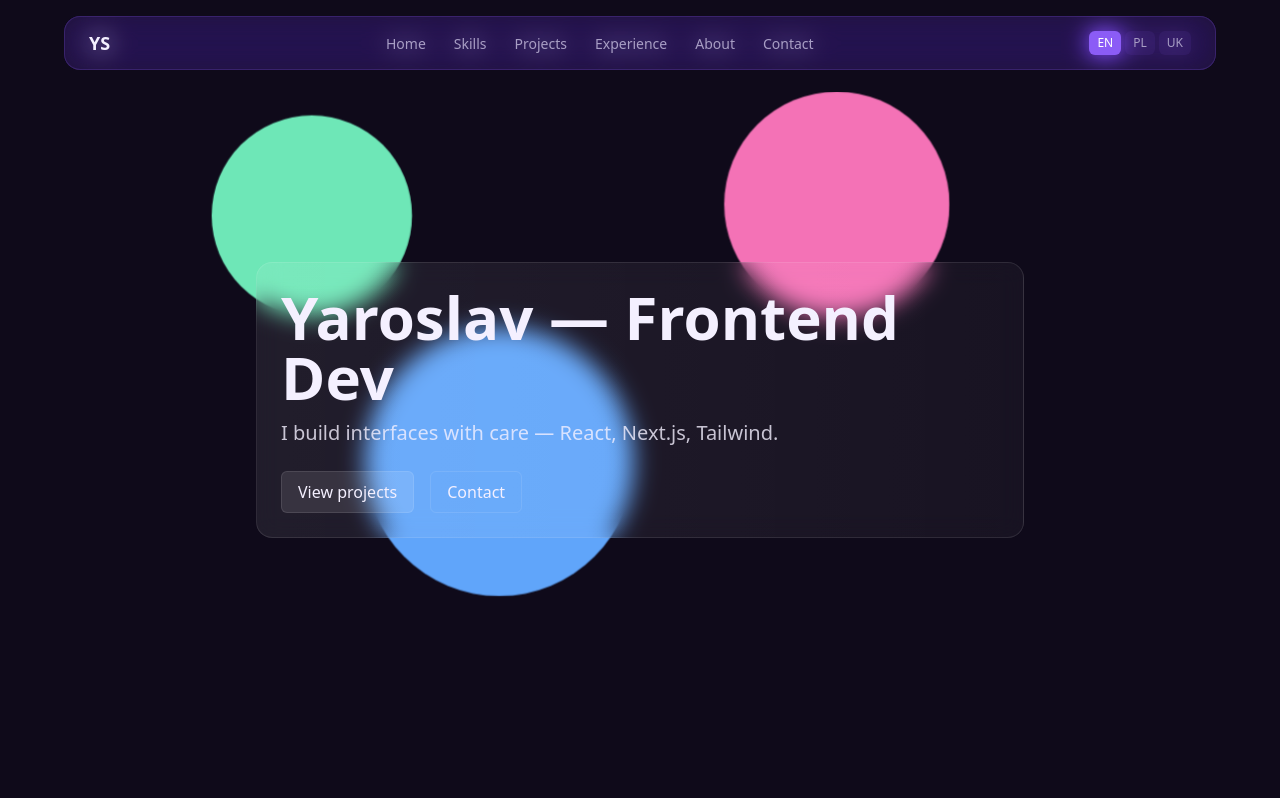
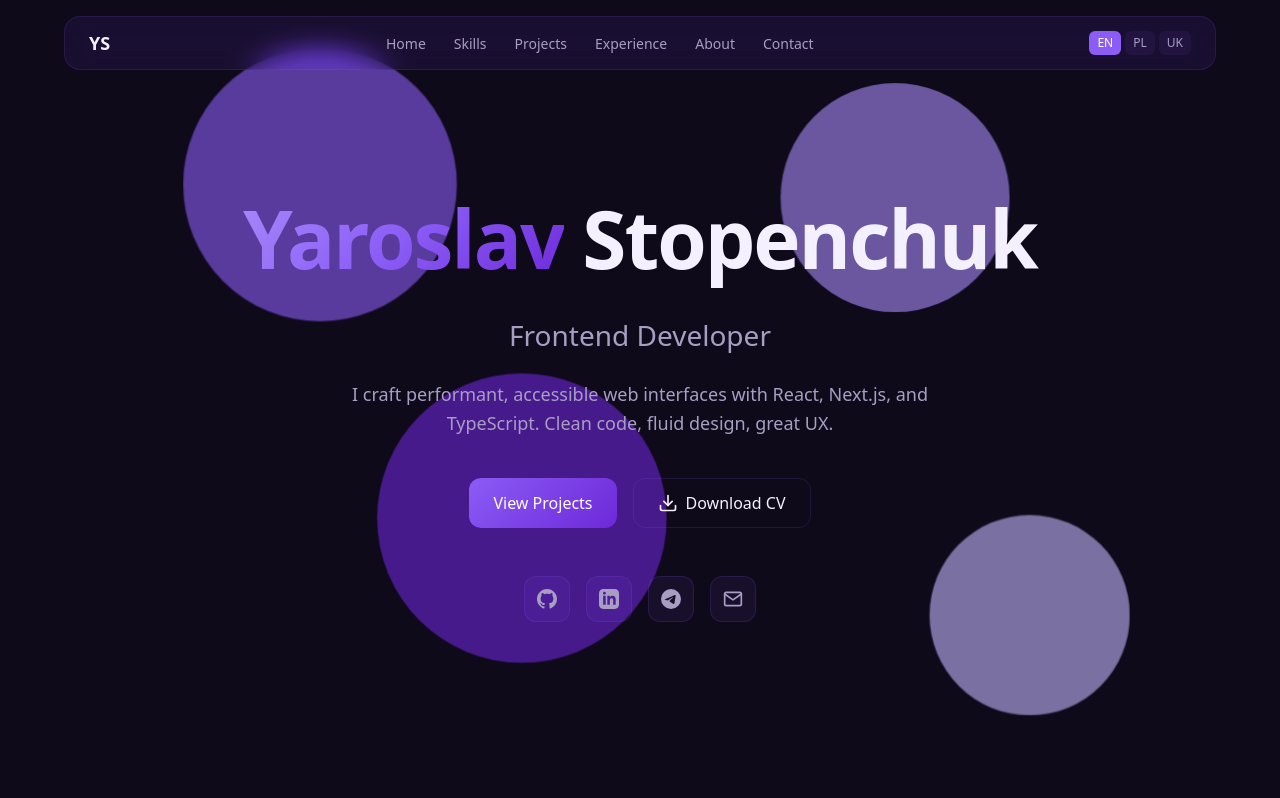
Before and after one commit to humblezxc/portfolio, a Next.js app: page / in a window 1280 px wide. Shown: the top 798 px of the page. Built offline with nearby package versions, Linux system fonts and the light colour scheme.

Commit message:
Update Hero and page composition

```diff
--- a/src/app/page.tsx
+++ b/src/app/page.tsx
@@ -1,21 +1,19 @@
-import Header from "@/components/Header";
 import Hero from "@/components/Hero";
+import Skills from "@/components/Skills";
 import Projects from "@/components/Projects";
+import Experience from "@/components/Experience";
 import About from "@/components/About";
 import Contact from "@/components/Contact";
-import Footer from "@/components/Footer";
 
 export default function Home() {
   return (
-    <>
-        <Header />
     <main>
         <Hero />
+        <Skills />
         <Projects />
+        <Experience />
         <About />
         <Contact />
     </main>
-        <Footer />
-    </>
   );
 }
--- a/src/components/Hero.tsx
+++ b/src/components/Hero.tsx
@@ -1,58 +1,190 @@
 "use client";
 import React from "react";
+import { useI18n } from "@/lib/i18n";
+
+const GithubIcon = () => (
+    <svg viewBox="0 0 24 24" fill="currentColor" className="w-5 h-5">
+        <path d="M12 0c-6.626 0-12 5.373-12 12 0 5.302 3.438 9.8 8.207 11.387.599.111.793-.261.793-.577v-2.234c-3.338.726-4.033-1.416-4.033-1.416-.546-1.387-1.333-1.756-1.333-1.756-1.089-.745.083-.729.083-.729 1.205.084 1.839 1.237 1.839 1.237 1.07 1.834 2.807 1.304 3.492.997.107-.775.418-1.305.762-1.604-2.665-.305-5.467-1.334-5.467-5.931 0-1.311.469-2.381 1.236-3.221-.124-.303-.535-1.524.117-3.176 0 0 1.008-.322 3.301 1.23.957-.266 1.983-.399 3.003-.404 1.02.005 2.047.138 3.006.404 2.291-1.552 3.297-1.23 3.297-1.23.653 1.653.242 2.874.118 3.176.77.84 1.235 1.911 1.235 3.221 0 4.609-2.807 5.624-5.479 5.921.43.372.823 1.102.823 2.222v3.293c0 .319.192.694.801.576 4.765-1.589 8.199-6.086 8.199-11.386 0-6.627-5.373-12-12-12z"/>
+    </svg>
+);
+
+const LinkedInIcon = () => (
+    <svg viewBox="0 0 24 24" fill="currentColor" className="w-5 h-5">
+        <path d="M19 0h-14c-2.761 0-5 2.239-5 5v14c0 2.761 2.239 5 5 5h14c2.762 0 5-2.239 5-5v-14c0-2.761-2.238-5-5-5zm-11 19h-3v-11h3v11zm-1.5-12.268c-.966 0-1.75-.79-1.75-1.764s.784-1.764 1.75-1.764 1.75.79 1.75 1.764-.783 1.764-1.75 1.764zm13.5 12.268h-3v-5.604c0-3.368-4-3.113-4 0v5.604h-3v-11h3v1.765c1.396-2.586 7-2.777 7 2.476v6.759z"/>
+    </svg>
+);
+
+const TelegramIcon = () => (
+    <svg viewBox="0 0 24 24" fill="currentColor" className="w-5 h-5">
+        <path d="M11.944 0A12 12 0 0 0 0 12a12 12 0 0 0 12 12 12 12 0 0 0 12-12A12 12 0 0 0 12 0a12 12 0 0 0-.056 0zm4.962 7.224c.1-.002.321.023.465.14a.506.506 0 0 1 .171.325c.016.093.036.306.02.472-.18 1.898-.962 6.502-1.36 8.627-.168.9-.499 1.201-.82 1.23-.696.065-1.225-.46-1.9-.902-1.056-.693-1.653-1.124-2.678-1.8-1.185-.78-.417-1.21.258-1.91.177-.184 3.247-2.977 3.307-3.23.007-.032.014-.15-.056-.212s-.174-.041-.249-.024c-.106.024-1.793 1.14-5.061 3.345-.48.33-.913.49-1.302.48-.428-.008-1.252-.241-1.865-.44-.752-.245-1.349-.374-1.297-.789.027-.216.325-.437.893-.663 3.498-1.524 5.83-2.529 6.998-3.014 3.332-1.386 4.025-1.627 4.476-1.635z"/>
+    </svg>
+);
+
+const EmailIcon = () => (
+    <svg viewBox="0 0 24 24" fill="none" stroke="currentColor" strokeWidth="2" strokeLinecap="round" strokeLinejoin="round" className="w-5 h-5">
+        <path d="M4 4h16c1.1 0 2 .9 2 2v12c0 1.1-.9 2-2 2H4c-1.1 0-2-.9-2-2V6c0-1.1.9-2 2-2z"/>
+        <polyline points="22,6 12,13 2,6"/>
+    </svg>
+);
+
+const DownloadIcon = () => (
+    <svg viewBox="0 0 24 24" fill="none" stroke="currentColor" strokeWidth="2" strokeLinecap="round" strokeLinejoin="round" className="w-5 h-5">
+        <path d="M21 15v4a2 2 0 0 1-2 2H5a2 2 0 0 1-2-2v-4"/>
+        <polyline points="7 10 12 15 17 10"/>
+        <line x1="12" y1="15" x2="12" y2="3"/>
+    </svg>
+);
 
 export default function Hero() {
+    const { t } = useI18n();
+
     return (
         <section id="home" className="relative min-h-screen flex items-center justify-center overflow-hidden">
-            <svg className="absolute inset-0 w-full h-full" viewBox="0 0 800 600" preserveAspectRatio="xMidYMid slice" xmlns="http://www.w3.org/2000/svg" aria-hidden>
+            <svg
+                className="absolute inset-0 w-full h-full opacity-60"
+                viewBox="0 0 800 600"
+                preserveAspectRatio="xMidYMid slice"
+                xmlns="http://www.w3.org/2000/svg"
+                aria-hidden="true"
+            >
                 <defs>
                     <filter id="goo">
                         <feGaussianBlur in="SourceGraphic" stdDeviation="12" result="blur" />
-                        <feColorMatrix in="blur" mode="matrix"
+                        <feColorMatrix
+                            in="blur"
+                            mode="matrix"
                             values="1 0 0 0 0
                                     0 1 0 0 0
                                     0 0 1 0 0
-                      0 0 0 20 -10" result="goo" />
+                                    0 0 0 20 -10"
+                            result="goo"
+                        />
                         <feBlend in="SourceGraphic" in2="goo" />
                     </filter>
                 </defs>
 
                 <g filter="url(#goo)" className="mix-blend-normal">
-                    <circle className="blob blob-1" cx="200" cy="200" r="60" fill="#6EE7B7" />
-                    <circle className="blob blob-2" cx="320" cy="320" r="90" fill="#60A5FA" />
-                    <circle className="blob blob-3" cx="520" cy="180" r="70" fill="#F472B6" />
+                    <circle className="blob blob-1" cx="200" cy="200" r="80" fill="#8b5cf6" />
+                    <circle className="blob blob-2" cx="350" cy="350" r="100" fill="#6d28d9" />
+                    <circle className="blob blob-3" cx="550" cy="180" r="70" fill="#a78bfa" />
+                    <circle className="blob blob-4" cx="650" cy="400" r="60" fill="#c4b5fd" />
                 </g>
             </svg>
 
-            {/* Glass card */}
-            <div className="relative z-10 max-w-3xl mx-auto p-6 rounded-2xl bg-gradient-to-r from-white/8 to-white/4 border border-white/10 backdrop-blur-md">
-                <h1 className="text-4xl md:text-6xl font-bold">Yaroslav — Frontend Dev</h1>
-                <p className="mt-3 text-lg md:text-xl opacity-80">I build interfaces with care — React, Next.js, Tailwind.</p>
-                <div className="mt-6 flex gap-4">
-                    <a href="#projects" className="px-4 py-2 rounded-md bg-white/10 border border-white/10 hover:scale-[1.02] transition">View projects</a>
-                    <a href="#contact" className="px-4 py-2 rounded-md border border-white/10">Contact</a>
+            <div className="relative z-10 max-w-4xl mx-auto px-6 text-center animate-fade-in">
+                <h1 className="text-fluid-5xl font-bold tracking-tight">
+                    <span className="text-gradient">{t("hero.name").split(" ")[0]}</span>
+                    <span className="text-[var(--foreground)]"> {t("hero.name").split(" ").slice(1).join(" ")}</span>
+                </h1>
+
+                <p className="mt-4 text-fluid-xl text-[var(--foreground-muted)] font-light">
+                    {t("hero.title")}
+                </p>
+
+                <p className="mt-6 text-fluid-base text-[var(--foreground-muted)] max-w-2xl mx-auto leading-relaxed">
+                    {t("hero.description")}
+                </p>
+
+                <div className="mt-10 flex flex-wrap justify-center gap-4">
+                    <a
+                        href="#projects"
+                        className="btn-glow inline-flex items-center gap-2 text-white"
+                    >
+                        {t("hero.viewProjects")}
+                    </a>
+                    <a
+                        href="/CV_Yaroslav_Stopenchuk.pdf"
+                        download
+                        className="btn-outline inline-flex items-center gap-2 text-[var(--foreground)]"
+                    >
+                        <DownloadIcon />
+                        {t("hero.downloadCV")}
+                    </a>
+                </div>
+
+                <div className="mt-12 flex justify-center gap-4">
+                    <a
+                        href="https://github.com/humblezxc"
+                        target="_blank"
+                        rel="noopener noreferrer"
+                        className="p-3 rounded-xl bg-glass border border-[var(--glass-border)] text-[var(--foreground-muted)] hover:text-[var(--primary)] hover:border-[var(--primary)] transition-all duration-300"
+                        aria-label="GitHub"
+                    >
+                        <GithubIcon />
+                    </a>
+                    <a
+                        href="https://linkedin.com/in/yaroslav-stopenchuk"
+                        target="_blank"
+                        rel="noopener noreferrer"
+                        className="p-3 rounded-xl bg-glass border border-[var(--glass-border)] text-[var(--foreground-muted)] hover:text-[var(--primary)] hover:border-[var(--primary)] transition-all duration-300"
+                        aria-label="LinkedIn"
+                    >
+                        <LinkedInIcon />
+                    </a>
+                    <a
+                        href="https://t.me/s_yarchi"
+                        target="_blank"
+                        rel="noopener noreferrer"
+                        className="p-3 rounded-xl bg-glass border border-[var(--glass-border)] text-[var(--foreground-muted)] hover:text-[var(--primary)] hover:border-[var(--primary)] transition-all duration-300"
+                        aria-label="Telegram"
+                    >
+                        <TelegramIcon />
+                    </a>
+                    <a
+                        href="mailto:yaroslav.stopenchuk@gmail.com"
+                        className="p-3 rounded-xl bg-glass border border-[var(--glass-border)] text-[var(--foreground-muted)] hover:text-[var(--primary)] hover:border-[var(--primary)] transition-all duration-300"
+                        aria-label="Email"
+                    >
+                        <EmailIcon />
+                    </a>
                 </div>
             </div>
 
             <style jsx>{`
-        .blob { transform-origin: center; mix-blend-mode: screen; }
-        .blob-1 { animation: float1 8s ease-in-out infinite; }
-        .blob-2 { animation: float2 9s ease-in-out infinite; }
-        .blob-3 { animation: float3 7s ease-in-out infinite; }
+                .blob {
+                    transform-origin: center;
+                    mix-blend-mode: screen;
+                }
+                .blob-1 {
+                    animation: float1 10s ease-in-out infinite;
+                }
+                .blob-2 {
+                    animation: float2 12s ease-in-out infinite;
+                }
+                .blob-3 {
+                    animation: float3 8s ease-in-out infinite;
+                }
+                .blob-4 {
+                    animation: float4 11s ease-in-out infinite;
+                }
                 @keyframes float1 {
-          0% { transform: translateY(0) translateX(0) scale(1); }
-          50% { transform: translateY(-30px) translateX(10px) scale(1.12); }
-          100% { transform: translateY(0) translateX(0) scale(1); }
+                    0%, 100% { transform: translateY(0) translateX(0) scale(1); }
+                    50% { transform: translateY(-40px) translateX(20px) scale(1.1); }
                 }
                 @keyframes float2 {
-          0% { transform: translateY(0) translateX(0) scale(1); }
-          50% { transform: translateY(30px) translateX(-20px) scale(0.9); }
-          100% { transform: translateY(0) translateX(0) scale(1); }
+                    0%, 100% { transform: translateY(0) translateX(0) scale(1); }
+                    50% { transform: translateY(30px) translateX(-30px) scale(0.9); }
                 }
                 @keyframes float3 {
-          0% { transform: translateY(0) translateX(0) scale(1); }
-          50% { transform: translateY(-20px) translateX(30px) scale(1.08); }
-          100% { transform: translateY(0) translateX(0) scale(1); }
+                    0%, 100% { transform: translateY(0) translateX(0) scale(1); }
+                    50% { transform: translateY(-25px) translateX(40px) scale(1.15); }
+                }
+                @keyframes float4 {
+                    0%, 100% { transform: translateY(0) translateX(0) scale(1); }
+                    50% { transform: translateY(35px) translateX(-20px) scale(1.05); }
+                }
+                @keyframes fade-in {
+                    from {
+                        opacity: 0;
+                        transform: translateY(20px);
+                    }
+                    to {
+                        opacity: 1;
+                        transform: translateY(0);
+                    }
+                }
+                .animate-fade-in {
+                    animation: fade-in 0.8s ease-out forwards;
                 }
             `}</style>
         </section>
```
Lines whose indentation alone changed are shown as unchanged.
